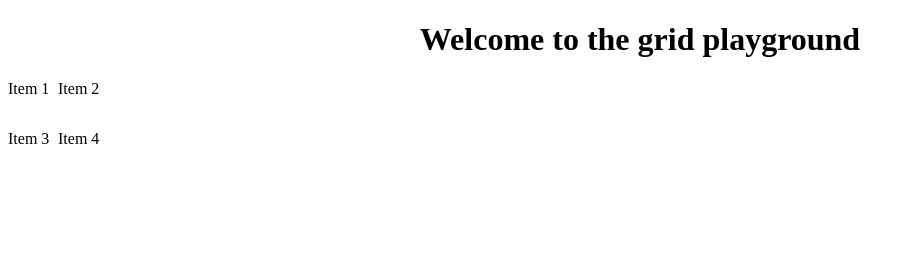
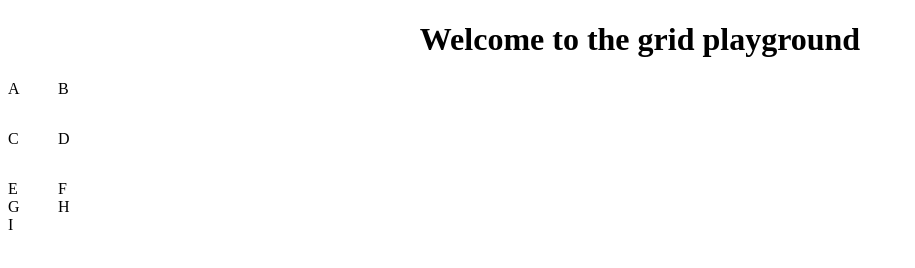
Before and after one commit to IvanR96/grid-practice, a plain HTML site: page index.html in a window 1280 px wide. Shown: the whole page, without its empty margins (0-915 px from the left). Drawn offline with Linux system fonts and the light colour scheme.

Commit message:
grid positioning practice

```diff
--- a/index.html
+++ b/index.html
@@ -10,11 +10,16 @@
 
     <h1>Welcome to the grid playground</h1>
     <div class="container">
-        <div>Item 1</div>
-        <div>Item 2</div>
-        <div>Item 3</div>
-        <div>Item 4</div>
-    </div>
+        <div>A</div>
+        <div>B</div>
+        <div>C</div>
+        <div>D</div>
+        <div>E</div>
+        <div>F</div>
+        <div>G</div>
+        <div>H</div>
+        <div>I</div>
+
 
 </body>
 </html>
```
